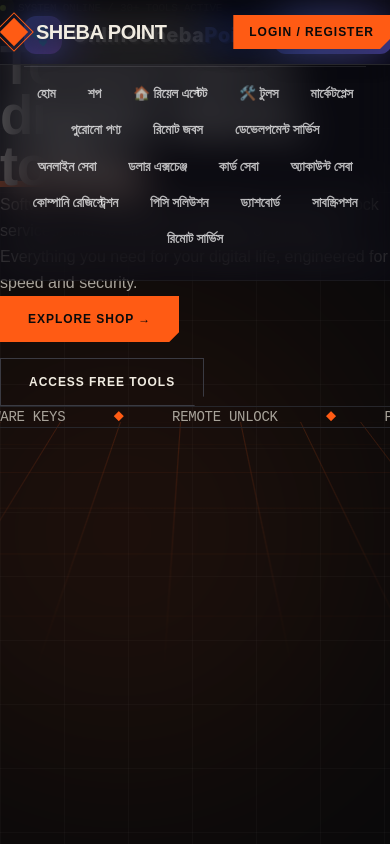
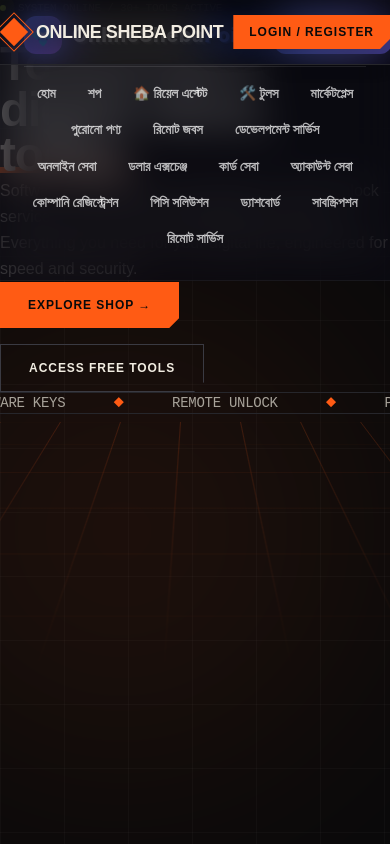
Before and after one commit to masudranadeck-svg/online-sheba-point, a Next.js app: page / in a window 390 px wide. Shown: the top 844 px of the page. Built offline with nearby package versions, Linux system fonts and the light colour scheme; no server answers.

Commit message:
Fixed Hero layout, orb visibility and added full brand name

```diff
--- a/app/page.js
+++ b/app/page.js
@@ -21,7 +21,7 @@ export default function Home() {
   return (
     <div style={{ background: 'var(--bg)', color: 'var(--fg)', fontFamily: "'Manrope',sans-serif", overflowX: 'hidden' }}>
 
-      {/* TOP NAV (Corporate Style) */}
+      {/* TOP NAV */}
       <header className="fixed top-0 left-0 right-0 z-50 backdrop-blur-xl bg-black/40 border-b border-[var(--border)]">
         <div className="max-w-[1480px] mx-auto px-6 lg:px-10 h-16 flex items-center justify-between">
           <div className="flex items-center gap-10">
@@ -30,7 +30,7 @@ export default function Home() {
                 <div className="absolute inset-0 border border-[var(--accent)] rotate-45"></div>
                 <div className="absolute inset-1 bg-[var(--accent)] rotate-45"></div>
               </div>
-              <span className="font-display font-bold text-xl tracking-tight">SHEBA POINT</span>
+              <span className="font-display font-bold text-lg tracking-tight">ONLINE SHEBA POINT</span>
             </Link>
             <nav className="hidden lg:flex items-center gap-8">
               <Link href="/shop" className="text-[13px] tracking-wider text-[var(--fg-dim)] hover:text-[var(--fg)] transition">Shop</Link>
@@ -45,7 +45,7 @@ export default function Home() {
         </div>
       </header>
 
-      {/* HERO SECTION (Futuristic Look) */}
+      {/* HERO SECTION */}
       <section className="relative min-h-screen pt-16 overflow-hidden grid-bg">
         <div className="floor-grid"></div>
         <div className="absolute top-1/3 -left-32 w-[500px] h-[500px] rounded-full bg-[var(--accent)] opacity-[0.08] blur-[120px] pointer-events-none"></div>
@@ -64,10 +64,12 @@ export default function Home() {
         </div>
 
         {/* Hero Content */}
-        <div className="relative max-w-[1480px] mx-auto px-6 lg:px-10 grid lg:grid-cols-2 gap-12 items-center py-16 lg:py-24">
+        <div className="relative max-w-[1480px] mx-auto px-6 lg:px-10 grid lg:grid-cols-2 gap-8 items-center py-16 lg:py-20">
+
+          {/* Left: Copy */}
           <div className="relative z-10">
             <div className="section-eyebrow mb-8">01 / Digital Ecosystem</div>
-            <h1 className="hero-h1 font-display font-bold text-[14vw] sm:text-[10vw] lg:text-[7.2vw] leading-[.92] tracking-tight">
+            <h1 className="hero-h1 font-display font-bold text-5xl sm:text-6xl lg:text-7xl leading-[.95] tracking-tight">
               <span className="word" style={{animationDelay:'.1s'}}>Tomorrow's</span><br/>
               <span className="word" style={{animationDelay:'.3s'}}>digital store,</span><br/>
               <span className="word accent-underline" style={{animationDelay:'.5s'}}>today.</span>
@@ -81,27 +83,27 @@ export default function Home() {
             </div>
           </div>
 
-          {/* HUD Visual (Instead of copied product, a tech HUD) */}
-          <div className="relative hidden lg:block">
-            <div className="orb-wrap" style={{maxWidth: '500px'}}>
+          {/* Right: Orb Visual (Fixed Layout) */}
+          <div className="relative hidden md:block mt-10 lg:mt-0">
+            <div className="orb-wrap" style={{maxWidth: '450px', margin: '0 auto'}}>
               <div className="ring r1"></div>
               <div className="ring r2"></div>
               <div className="ring r3"></div>
               <div className="orb-core"></div>
               <div className="orb-hilight"></div>
 
-              {/* Floating Tech Stats */}
-              <div className="float-tag" style={{top:'8%',left:'-5%',animationDelay:'0s'}}>
+              {/* Floating Tech Stats (Repositioned to be fully visible) */}
+              <div className="float-tag" style={{top:'5%',left:'0%',animationDelay:'0s'}}>
                 <div className="text-[var(--fg-muted)] mb-1">[01]</div>
                 <div className="font-semibold">Online Tools</div>
                 <div className="text-[var(--accent)] font-mono">30+ Free</div>
               </div>
-              <div className="float-tag" style={{top:'42%',right:'-8%',animationDelay:'1.5s'}}>
+              <div className="float-tag" style={{top:'40%',right:'0%',animationDelay:'1.5s'}}>
                 <div className="text-[var(--fg-muted)] mb-1">[02]</div>
                 <div className="font-semibold">Instant Delivery</div>
                 <div className="text-[var(--accent)] font-mono">Software Keys</div>
               </div>
-              <div className="float-tag" style={{bottom:'6%',left:'5%',animationDelay:'3s'}}>
+              <div className="float-tag" style={{bottom:'5%',left:'5%',animationDelay:'3s'}}>
                 <div className="text-[var(--fg-muted)] mb-1">[03]</div>
                 <div className="font-semibold">Secure Payment</div>
                 <div className="text-[var(--accent)] font-mono">bKash / Nagad</div>
@@ -125,7 +127,7 @@ export default function Home() {
         </div>
       </section>
 
-      {/* SERVICES / CATALOG SECTION (Corporate Grid) */}
+      {/* SERVICES SECTION */}
       <section className="relative py-24 lg:py-32">
         <div className="max-w-[1480px] mx-auto px-6 lg:px-10">
           <div className="flex flex-col lg:flex-row lg:items-end lg:justify-between mb-12">
@@ -255,7 +257,7 @@ export default function Home() {
           <div className="flex items-center justify-center gap-2 mb-4">
             <span className="live-dot"></span> SYSTEMS OPERATIONAL
           </div>
-          <div>© 2025 SHEBA POINT LABORATORIES / ALL RIGHTS RESERVED</div>
+          <div>© 2025 ONLINE SHEBA POINT / ALL RIGHTS RESERVED</div>
         </div>
       </footer>
 
```
